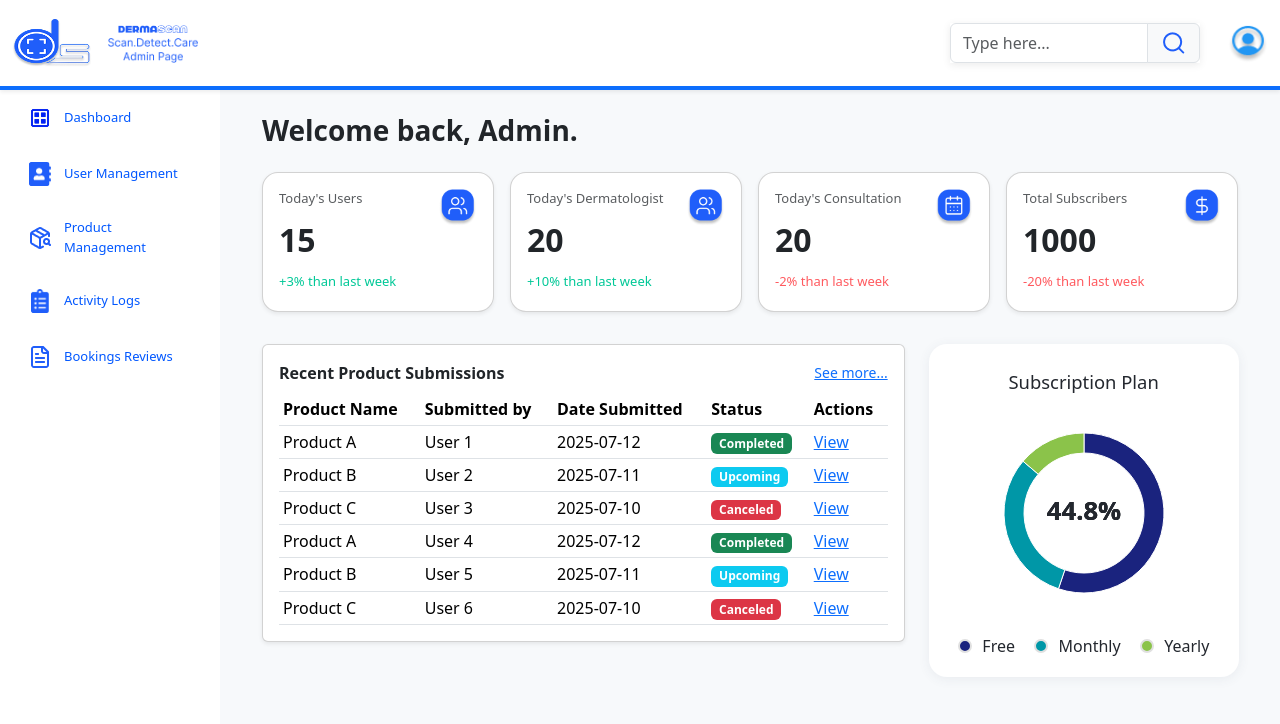
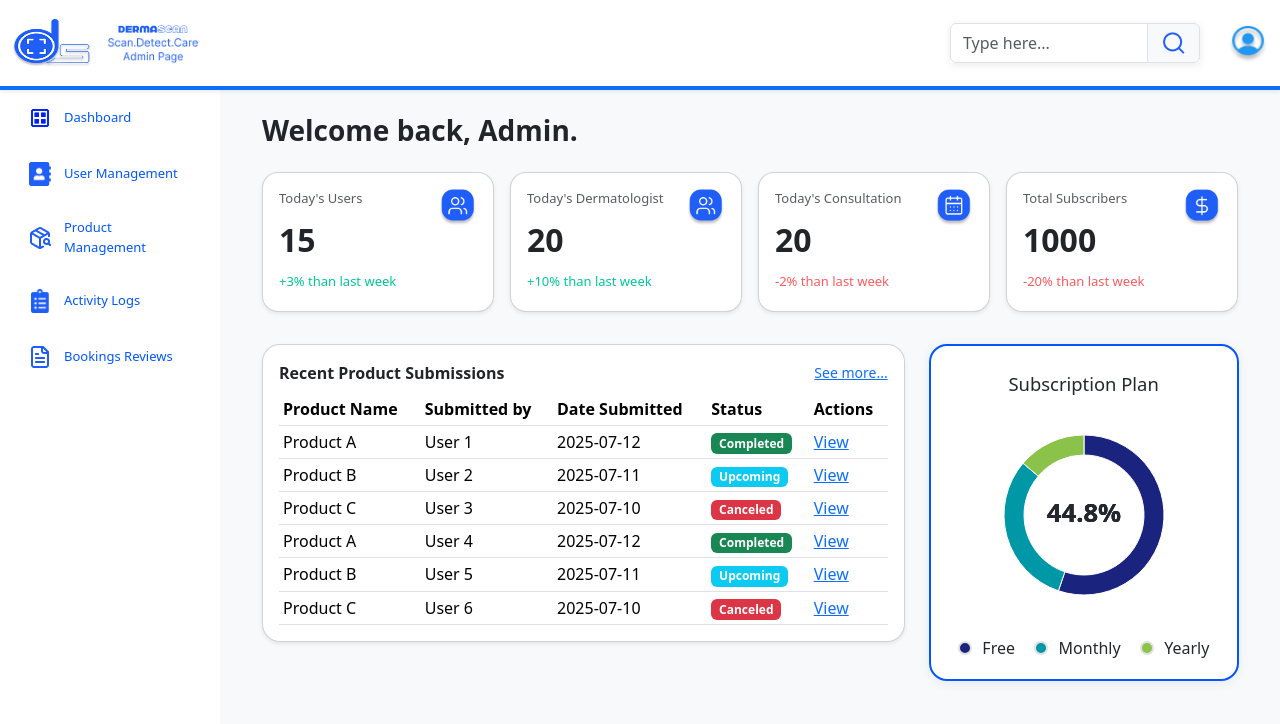
Before and after one commit to luismahusay/DermaScan-Web-Frontend, a React (Create React App) app: page /admin/admin_dashboard in a window 1280 px wide. Shown: the top 724 px of the page. Built offline with nearby package versions, Linux system fonts and the light colour scheme.

Commit message:
admin dashboard border

```diff
--- a/src/admin/admin_dashboard.js
+++ b/src/admin/admin_dashboard.js
@@ -223,7 +223,7 @@ function AdminDashboard() {
           <Row>
             {/* Left: Recent Product Submissions Table */}
             <Col xs={12} lg={8} className="mb-4">
-              <Card className="shadow-sm mb-4">
+              <Card className="shadow-sm mb-4 recent-product-card">
                 <Card.Body>
                   <div className="d-flex flex-column flex-md-row justify-content-between align-items-md-center mb-2 gap-2">
                     <div className="fw-semibold">Recent Product Submissions</div>
--- a/src/styles/admin_dashboard.css
+++ b/src/styles/admin_dashboard.css
@@ -138,12 +138,15 @@
     height: 11px;
   }
 }
-.stat-card {
+.stat-card,
+.recent-product-card,
+.subscription-plan-card {
   border-radius: 18px !important;
   box-shadow: 0 2px 12px 0 rgba(0,0,0,0.07);
   background: #fff;
   position: relative;
   min-height: 140px;
+  border: 2px solid #0057FF;
 }
 .stat-card-icon {
   width: 38px;
```
